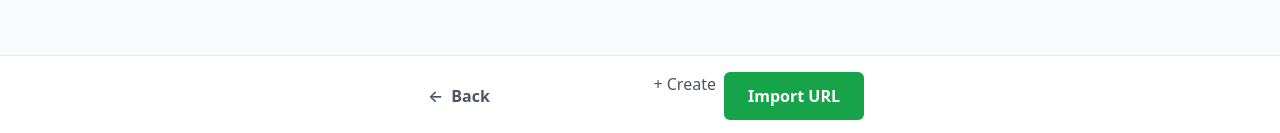
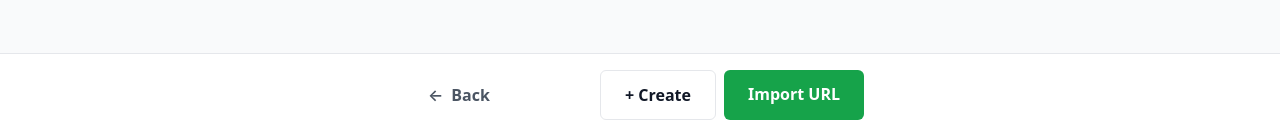
Before and after one commit to dp-lewis/food-plan, a Next.js app: page /recipes in a window 1280 px wide. Shown: the part 664-797 px from the top of the page. Built offline with nearby package versions, Linux system fonts and the light colour scheme.

Commit message:
Fix secondary button alignment in bottom nav
Add proper inline styles to secondary button matching primary button
dimensions for consistent vertical alignment.

Co-Authored-By: Claude Opus 4.5 <noreply@anthropic.com>

```diff
--- a/src/components/ui/BottomNav.tsx
+++ b/src/components/ui/BottomNav.tsx
@@ -69,11 +69,26 @@ export default function BottomNav({
     )
   ) : null;
 
+  const secondaryButtonStyles: React.CSSProperties = {
+    display: 'inline-flex',
+    alignItems: 'center',
+    justifyContent: 'center',
+    padding: 'var(--space-3) var(--space-6)',
+    fontSize: 'var(--font-size-body)',
+    fontWeight: 'var(--font-weight-bold)' as React.CSSProperties['fontWeight'],
+    minHeight: 'var(--touch-target-min)',
+    borderRadius: 'var(--border-radius-sm)',
+    border: 'var(--border-width) solid var(--color-border)',
+    backgroundColor: 'var(--color-bg-primary)',
+    color: 'var(--color-text-primary)',
+    cursor: 'pointer',
+  };
+
   const SecondaryElement = secondaryAction ? (
     secondaryAction.href ? (
       <Link
         href={secondaryAction.href}
-        className="secondary-button"
+        style={secondaryButtonStyles}
         data-testid={secondaryAction.testId || 'bottom-nav-secondary'}
       >
         {secondaryAction.label}
@@ -82,7 +97,7 @@ export default function BottomNav({
       <button
         type="button"
         onClick={secondaryAction.onClick}
-        className="secondary-button"
+        style={secondaryButtonStyles}
         data-testid={secondaryAction.testId || 'bottom-nav-secondary'}
       >
         {secondaryAction.label}
```
